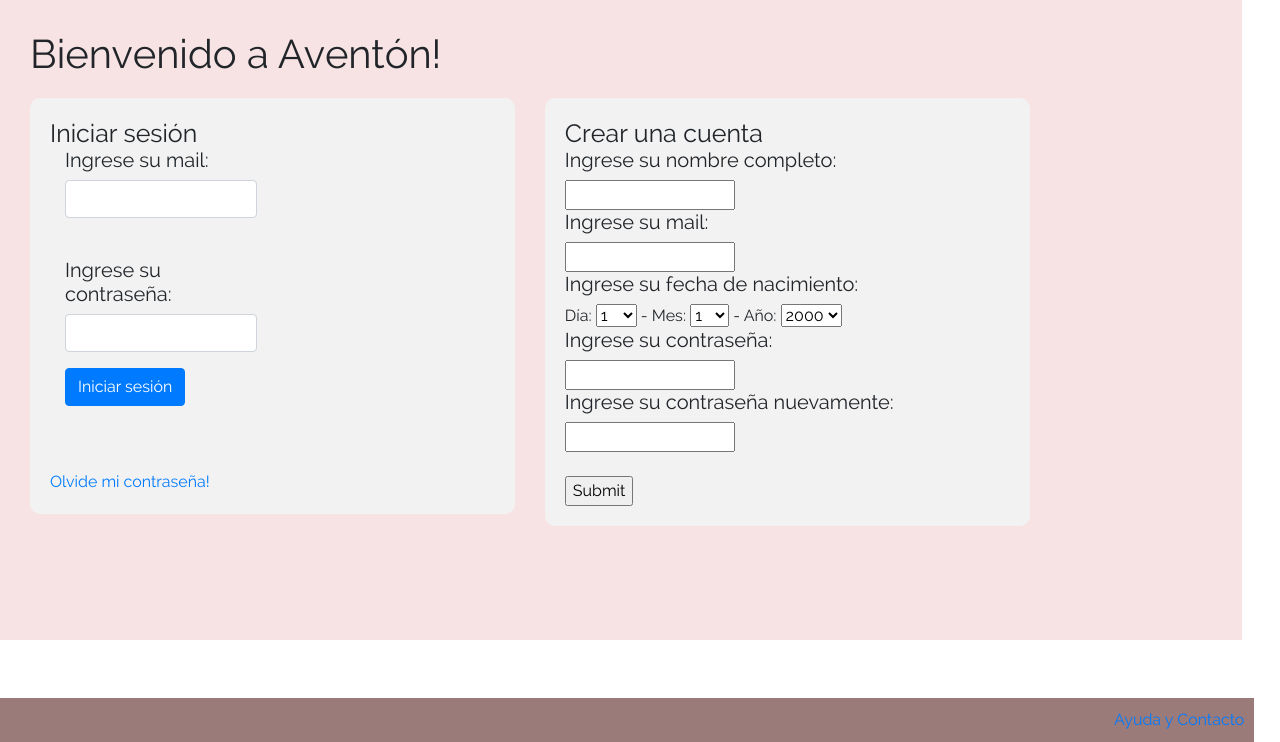
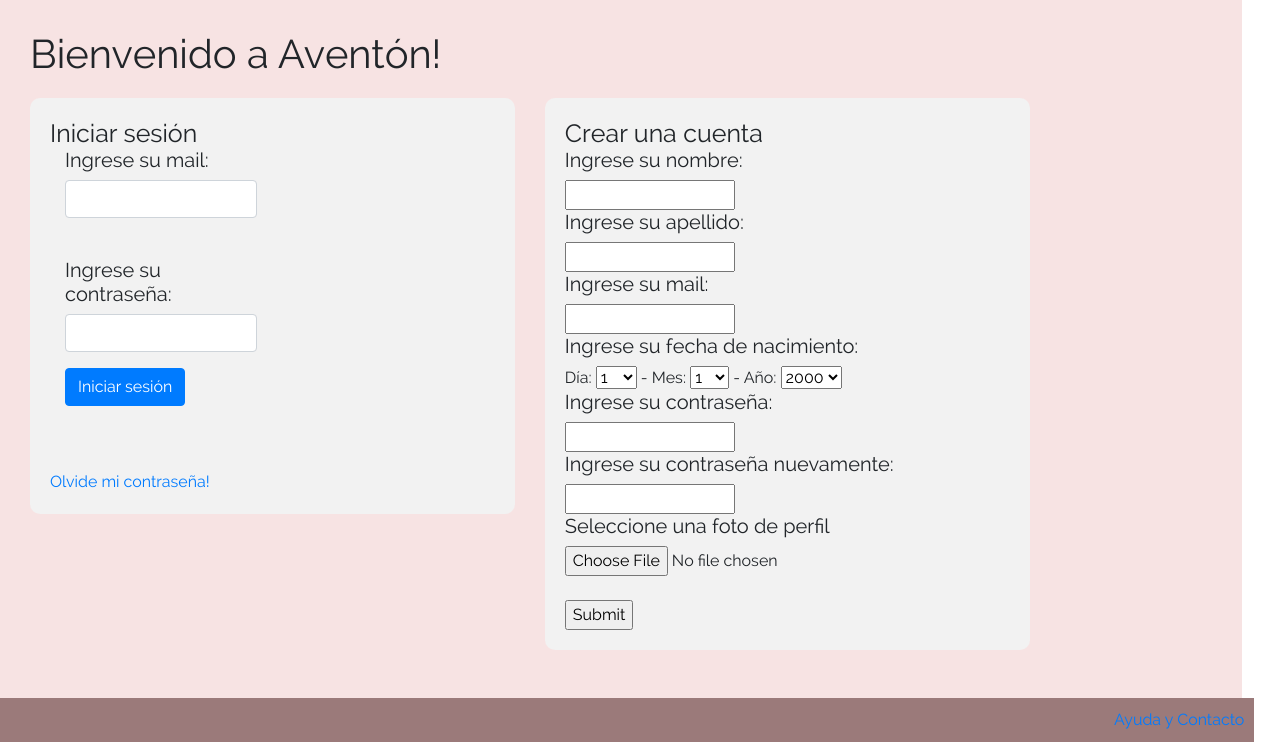
Before and after one commit to Pesca1/Aventon, a PHP site: page / in a window 1280 px wide. Shown: the part 58-800 px from the top of the page. Run offline with PHP 8.4, Linux system fonts and the light colour scheme; some libraries are stand-ins or nearby versions.

Commit message:
Trabajando en foto de perfil

```diff
--- a/index.php
+++ b/index.php
@@ -36,9 +36,12 @@
 
           <div class="form_container">
             <h2>Crear una cuenta</h2>
-            <form action="/php/registrar_usuario.php" method="post" id="register_form">
-              <h3>Ingrese su nombre completo:</h3>
+            <form enctype="multipart/form-data" action="/php/registrar_usuario.php" method="post" id="register_form">
+              <h3>Ingrese su nombre:</h3>
               <input type="text" name="name" required>
+              <br>
+              <h3>Ingrese su apellido:</h3>
+              <input type="text" name="surname" required>
               <br>
               <h3>Ingrese su mail:</h3>
               <input type="email" name="mail" required>
@@ -74,6 +77,10 @@
               <h3>Ingrese su contraseña nuevamente:</h3>
               <input type="password" name="password_confirmation" id="passwd_confirm" required>
               <br>
+              <h3>Seleccione una foto de perfil</h3>
+              <input type="hidden" name="max_file_size" value="5000000">
+              <input type="file" name="profile_picture">
+              <br>
               <br>
               <input type="submit" text="Iniciar Sesión">
             </form>
```
Also changed, not shown: php/registrar_usuario.php (+8 -4 lines).
